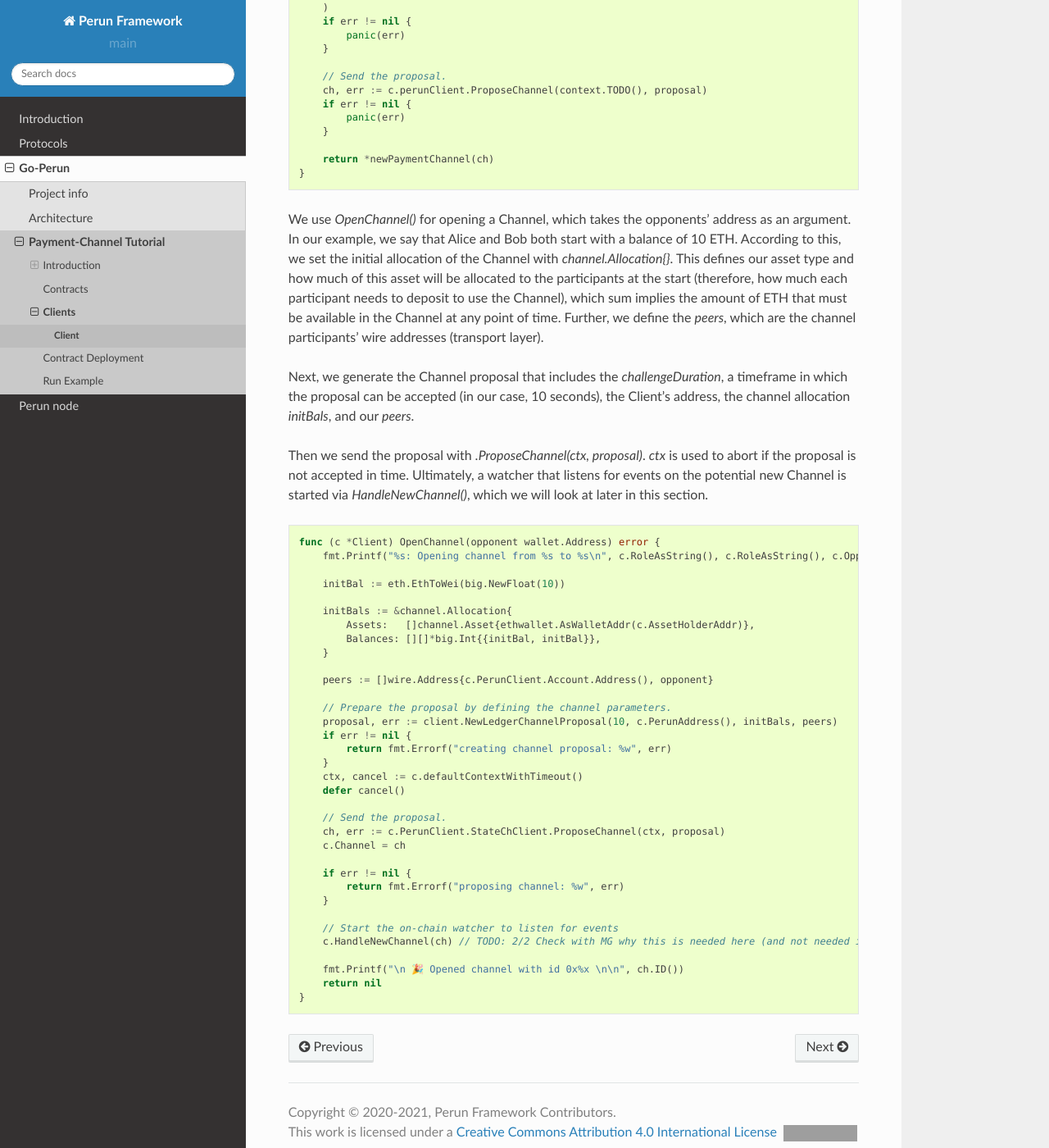
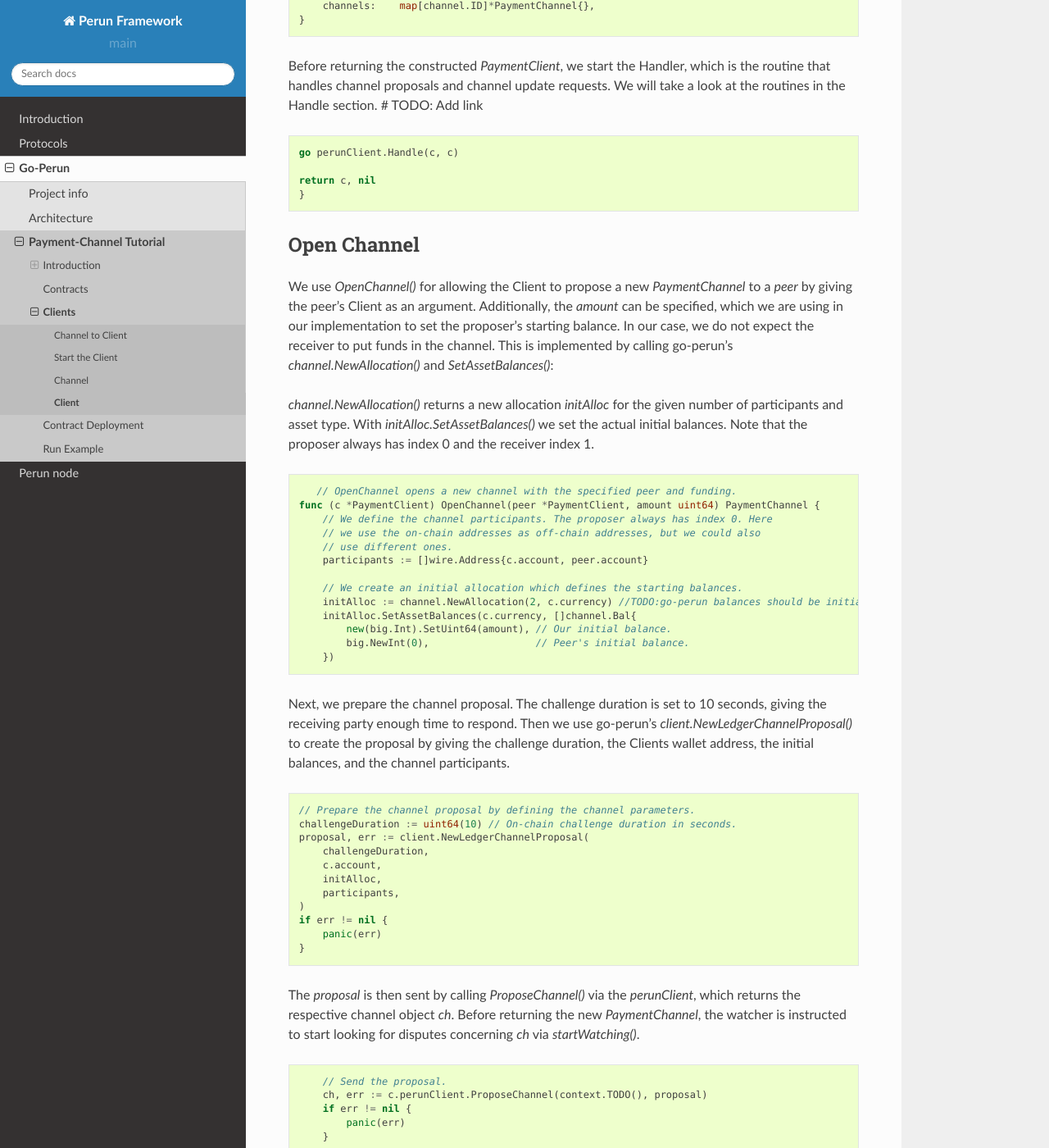
Before and after one commit to hyperledger-labs/perun-doc, a Sphinx documentation site: the page built from source/go-perun/new_tutorial/client/client.rst, in a window 1280 px wide and 1400 px high, scrolled down 2904 px. Shown: the whole window at 82% size. Built offline with Sphinx 7.4.7 and the Read the Docs theme 2.0.0, drawn with Linux system fonts in a browser that asks for light colours; pages that are not in the unit, such as notebooks, are missing from menus; some of the changed text lies outside the part shown; grey boxes are pictures that could not be loaded.

Commit message:
payment-channel: updated client.rst according to client.go

```diff
--- a/source/go-perun/new_tutorial/client/client.rst
+++ b/source/go-perun/new_tutorial/client/client.rst
@@ -1,38 +1,38 @@
 Client
 ======
-The Client is where all of the participants logic comes together and most importantly, where we implement the functionality for opening new Channels.
+The Client is where all of the participant's logic comes together and, most importantly, where we implement the functionality for opening new Channels.
 We put the code of this section in `client/client.go`.
+Note, that the three self-explanatory functions `startWatching()`, `AcceptedChannel()`, `Shutdown()` are also implemented here.
 
 Structure
 ~~~~~~~~~~~~~~~~~~
 The core of our `PaymentClient` is `client.Client` (`perunClient`) that comes with go-perun.
-We call it the "Perun Client", because it is the central controller to interact with the state channel network the client is participating in.
+We call it the "Perun Client", because it is the central controller to interact with the state channel network the Client participates in.
 
-Additionally the `account`, in which the funds of the client are located, is needed. It is given as `wallet.Address`.
-
-Then, we also define the type of Asset we expect our payment-channel(s) to use.
-Multi-asset channels are possible but for our use-case one type of asset is sufficient (Ethereum).
-
-Finally we utilize a map as `PaymentChannel` registry. Individual payment-channels can be identified here by their `channel.ID`.
-We also need a mutex `channelsMtx` to ensure concurrency of `channels` in case of simultaneous access.
+Then, the `account`, where the Client's funds are located, is required.
+Additionally, we define the type of asset we expect our payment-channel(s) to use.
+Multi-asset channels are possible, but one type of asset is sufficient in our case (Ethereum).
+Finally, we utilize a go channel `channels` to store the Channels the Client is participating in.
 
 .. code-block:: go
 
     // PaymentClient is a payment channel client.
     type PaymentClient struct {
-        perunClient *client.Client                 // The core Perun client.
-        account     wallet.Address                 // The account we use for on-chain and off-chain transactions.
-        currency    channel.Asset                  // The currency we expect to get paid in.
-        channels    map[channel.ID]*PaymentChannel // A registry to store the channels.
-        channelsMtx sync.RWMutex                   // A mutex to protect the channel registry from concurrent access.
+        perunClient *client.Client       // The core Perun client.
+        account     wallet.Address       // The account we use for on-chain and off-chain transactions.
+        currency    channel.Asset        // The currency we expect to get paid in.
+        channels    chan *PaymentChannel // Accepted payment channels.
     }
 
 Setup
 ~~~~~
 Let us create the constructor for our `PaymentClient` then.
-For a secure instantiation (therefore channel creation/interaction afterwards), we need to communicate with the on-chain adjudicator and asset holder contract and validate them.
-Then we need to register our desired asset and start watching for disputes on-chain. Not doing this could result in a loss of funds.
-Finally we start up the Perun Client and connect it to the
+The constructor requires six arguments to do so:
+
+The `bus`, is the central message bus over which all clients of a channel network communicate.
+The wallet `w`, is the Client's wallet, and address `acc` represents the address of the Ethereum account being used.
+`nodeURL` and `chainID` indicate which blockchain the Client wants to connect to.
+Finally, the deployed Adjudicator and AssetHolder contracts are given as address with `adjudicator` and `asset`.
 
 .. code-block:: go
 
@@ -44,9 +44,11 @@
         nodeURL string,
         chainID uint64,
         adjudicator common.Address,
-        assetHolder common.Address,
+        asset ethwallet.Address,
     ) (*PaymentClient, error) {
 
+First, we need to enable the Client to send on-chain transactions to interact with the smart contracts.
+We do this by creating the so-called Contract Backend `cb` dependent on the chain parameters and the Clients wallet (for signing).
 
 .. code-block:: go
 
@@ -56,6 +58,12 @@
         return nil, fmt.Errorf("creating contract backend: %w", err)
     }
 
+In order to ensure the correct contracts got deployed, we validate the given Adjudicator and AssetHolder contracts.
+Please consider the criticality of this step because a manipulated/broken contract puts the Clients funds at risk.
+Go-perun comes with two handy functionalities here:
+
+`ethchannel.ValidateAdjudicator()` and `ethchannel.ValidateAssetHolderETH()` both checking the respective bytecode of the contract at the given address.
+Note that the validation of the AssetHolder requires both addresses because this contract's code depends on the adjudicator.
 
 .. code-block:: go
 
@@ -64,33 +72,36 @@
     if err != nil {
         return nil, fmt.Errorf("validating adjudicator: %w", err)
     }
-    err = ethchannel.ValidateAssetHolderETH(context.TODO(), cb, assetHolder, adjudicator)
+    err = ethchannel.ValidateAssetHolderETH(context.TODO(), cb, common.Address(asset), adjudicator)
     if err != nil {
         return nil, fmt.Errorf("validating adjudicator: %w", err)
     }
 
 
-The Funder will allow us to interact with the asset holder contract to deposit our Ethereum funds there.
-We create `funder` by calling `ethchannel.NewFunder()` with the contract backend.
-Then we fetch the Ethereum channel asset by calling `NewAsset()`.
-Next, we create a Ethereum depositor `dep` by calling `ethchannel.NewETHDepositor()`.
-Finally, the depositor and the client’s account are registered for the specified asset inside `funder`.
+Next, we enable the Client to put his Ethereum funds in the AssetHolder.
+Go-perun comes with `ethchannel.NewFunder()` and `ethchannel.NewETHDepositor()` to help us here:
+
+We create the `funder` by calling `ethchannel.NewFunder()` with the Contract Backend.
+Because we expect the AssetHolder to hold Ethereum as our asset here, we create an Ethereum depositor `dep` by calling `ethchannel.NewETHDepositor()`.
+Finally, the depositor and the Client’s account are registered for the specified asset inside `funder`.
+This instructs the `funder` that deposits for the asset of the AssetHolder will be sent using the depositors from the specified account in the funding process.
 
 .. code-block:: go
 
     // Setup funder.
     funder := ethchannel.NewFunder(cb)
-    asset := *NewAsset(assetHolder)
     dep := ethchannel.NewETHDepositor()
     ethAcc := accounts.Account{Address: acc}
     funder.RegisterAsset(asset, dep, ethAcc)
 
+Further, we use go-perun's `ethchannel.NewAdjudicator()` with the Contract Backend to create an interactable in-code representation of the Adjudicator `adj`.
 
 .. code-block:: go
 
     // Setup adjudicator.
     adj := ethchannel.NewAdjudicator(cb, adjudicator, acc, ethAcc)
 
+We use `adj` for setting up a `watcher` that will allow the underlying Perun Client to constantly look for disputes on specific Channels and trigger reactions accordingly.
 
 .. code-block:: go
 
@@ -99,6 +110,10 @@
     if err != nil {
         return nil, fmt.Errorf("intializing watcher: %w", err)
     }
+
+Then we create the Perun Client with the previously created (and partly given) components and ultimately generate the PaymentClient.
+Note that the channel registry `channels` is initialized with a map that pairs the individual `PaymentChannel` with their channel ID.
+We will look at the `PaymentChannel` implementation in the Channel section. # TODO: Add link
 
 .. code-block:: go
 
@@ -109,8 +124,6 @@
         return nil, errors.WithMessage(err, "creating client")
     }
 
-.. code-block:: go
-
     // Create client and start request handler.
     c := &PaymentClient{
         perunClient: perunClient,
@@ -118,6 +131,12 @@
         currency:    &asset,
         channels:    map[channel.ID]*PaymentChannel{},
     }
+
+Before returning the constructed `PaymentClient`, we start the Handler, which is the routine that handles channel proposals and channel update requests.
+We will take a look at the routines in the Handle section. # TODO: Add link
+
+.. code-block:: go
+
     go perunClient.Handle(c, c)
 
     return c, nil
@@ -125,25 +144,39 @@
 
 
 
+Open Channel
+~~~~~~~~~~~~~
 
-Open Channel
-~~~~~
+We use `OpenChannel()` for allowing the Client to propose a new `PaymentChannel` to a `peer` by giving the peer's Client as an argument.
+Additionally, the `amount` can be specified, which we are using in our implementation to set the proposer's starting balance.
+In our case, we do not expect the receiver to put funds in the channel.
+This is implemented by calling go-perun's `channel.NewAllocation()` and `SetAssetBalances()`:
+
+`channel.NewAllocation()` returns a new allocation `initAlloc` for the given number of participants and asset type.
+With `initAlloc.SetAssetBalances()` we set the actual initial balances.
+Note that the proposer always has index 0 and the receiver index 1.
 
 .. code-block:: go
 
-    // OpenChannel opens a new channel with the specified peer and funding.
-    func (c *PaymentClient) OpenChannel(peer *PaymentClient, asset channel.Asset, amount uint64) PaymentChannel {
+       // OpenChannel opens a new channel with the specified peer and funding.
+    func (c *PaymentClient) OpenChannel(peer *PaymentClient, amount uint64) PaymentChannel {
         // We define the channel participants. The proposer always has index 0. Here
         // we use the on-chain addresses as off-chain addresses, but we could also
         // use different ones.
         participants := []wire.Address{c.account, peer.account}
 
         // We create an initial allocation which defines the starting balances.
-        initAlloc := channel.NewAllocation(2, asset) //TODO:go-perun balances should be initialized to zero
-        initAlloc.SetAssetBalances(asset, []channel.Bal{
+        initAlloc := channel.NewAllocation(2, c.currency) //TODO:go-perun balances should be initialized to zero
+        initAlloc.SetAssetBalances(c.currency, []channel.Bal{
             new(big.Int).SetUint64(amount), // Our initial balance.
             big.NewInt(0),                  // Peer's initial balance.
         })
+
+Next, we prepare the channel proposal.
+The challenge duration is set to 10 seconds, giving the receiving party enough time to respond.
+Then we use go-perun's `client.NewLedgerChannelProposal()` to create the proposal by giving the challenge duration, the Clients wallet address, the initial balances, and the channel participants.
+
+.. code-block:: go
 
         // Prepare the channel proposal by defining the channel parameters.
         challengeDuration := uint64(10) // On-chain challenge duration in seconds.
@@ -157,69 +190,25 @@
             panic(err)
         }
 
+The `proposal` is then sent by calling `ProposeChannel()` via the `perunClient`, which returns the respective channel object `ch`.
+Before returning the new `PaymentChannel`, the watcher is instructed to start looking for disputes concerning `ch` via `startWatching()`.
+
+.. code-block:: go
+
         // Send the proposal.
         ch, err := c.perunClient.ProposeChannel(context.TODO(), proposal)
         if err != nil {
             panic(err)
         }
 
-        return *newPaymentChannel(ch)
+        // Start the on-chain event watcher. It automatically handles disputes.
+        c.startWatching(ch)
+
+        return *newPaymentChannel(ch, c.currency)
     }
 
-
-
-
-We use `OpenChannel()` for opening a Channel, which takes the opponents' address as an argument.
-In our example, we say that Alice and Bob both start with a balance of 10 ETH.
-According to this, we set the initial allocation of the Channel with `channel.Allocation{}`.
-This defines our asset type and how much of this asset will be allocated to the participants at the start (therefore, how much each participant needs to deposit to use the Channel), which sum implies the amount of ETH that must be available in the Channel at any point of time.
-Further, we define the `peers`, which are the channel participants' wire addresses (transport layer).
-
-Next, we generate the Channel proposal that includes the `challengeDuration`, a timeframe in which the proposal can be accepted (in our case, 10 seconds),
-the Client's address, the channel allocation `initBals`, and our `peers`.
-
-Then we send the proposal with `.ProposeChannel(ctx, proposal)`.
-`ctx` is used to abort if the proposal is not accepted in time.
-Ultimately, a watcher that listens for events on the potential new Channel is started via `HandleNewChannel()`, which we will look at later in this section.
-
-.. code-block:: go
-
-    func (c *Client) OpenChannel(opponent wallet.Address) error {
-        fmt.Printf("%s: Opening channel from %s to %s\n", c.RoleAsString(), c.RoleAsString(), c.OpponentRoleAsString())
-
-        initBal := eth.EthToWei(big.NewFloat(10))
-
-        initBals := &channel.Allocation{
-            Assets:   []channel.Asset{ethwallet.AsWalletAddr(c.AssetHolderAddr)},
-            Balances: [][]*big.Int{{initBal, initBal}},
-        }
-
-        peers := []wire.Address{c.PerunClient.Account.Address(), opponent}
-
-        // Prepare the proposal by defining the channel parameters.
-        proposal, err := client.NewLedgerChannelProposal(10, c.PerunAddress(), initBals, peers)
-        if err != nil {
-            return fmt.Errorf("creating channel proposal: %w", err)
-        }
-        ctx, cancel := c.defaultContextWithTimeout()
-        defer cancel()
-
-        // Send the proposal.
-        ch, err := c.PerunClient.StateChClient.ProposeChannel(ctx, proposal)
-        c.Channel = ch
-
-        if err != nil {
-            return fmt.Errorf("proposing channel: %w", err)
-        }
-
-        // Start the on-chain watcher to listen for events
-        c.HandleNewChannel(ch) // TODO: 2/2 Check with MG why this is needed here (and not needed in App Channel example)
-
-        fmt.Printf("\n 🎉 Opened channel with id 0x%x \n\n", ch.ID())
-        return nil
-    }
-
-
+The watcher's responsibility is that if an old state is registered, the on-chain state is refuted by registering the most recent states available.
+The watcher is go-perun's way of allowing the Client to react to malicious peers and protect their funds.
 
 .. toctree::
    :hidden:
--- a/source/go-perun/new_tutorial/client/index.rst
+++ b/source/go-perun/new_tutorial/client/index.rst
@@ -20,7 +20,7 @@
 We structure the Client description into three parts:
 First we will take a look at the in-code channel representation where we will define our payment functionality.
 Then we define the actual Client object and add the channel opening procedure.
-Finally we introduce a Handler to the Client that will automatically take care of on-chain events.
+Finally we introduce the Handler, that will define the Clients reaction to on-chain events.
 
 The code you see in the following will run in the `client` package.
 
@@ -31,5 +31,6 @@
 .. toctree::
    :hidden:
 
-   perunclient
+   handle
+   channel
    client
```
